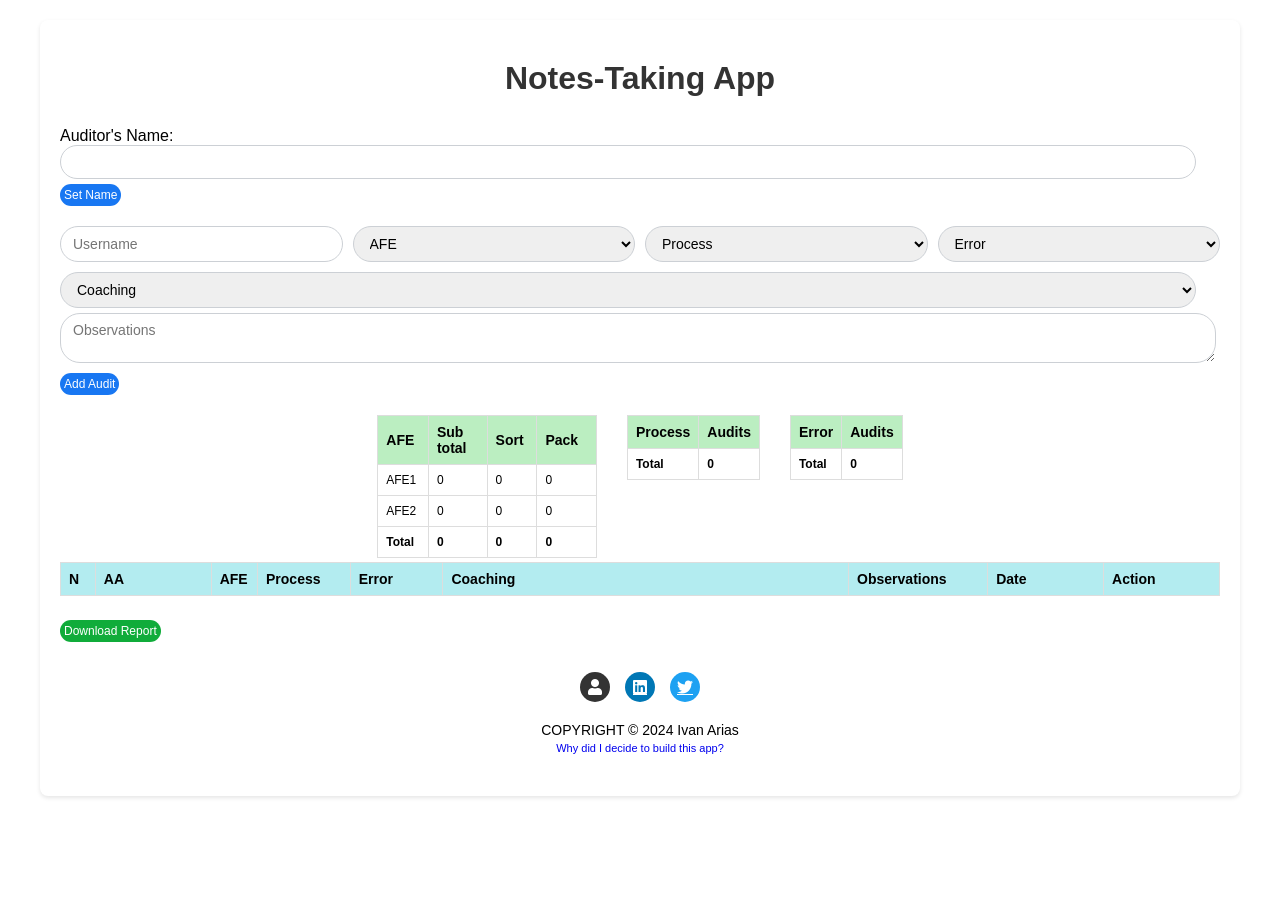
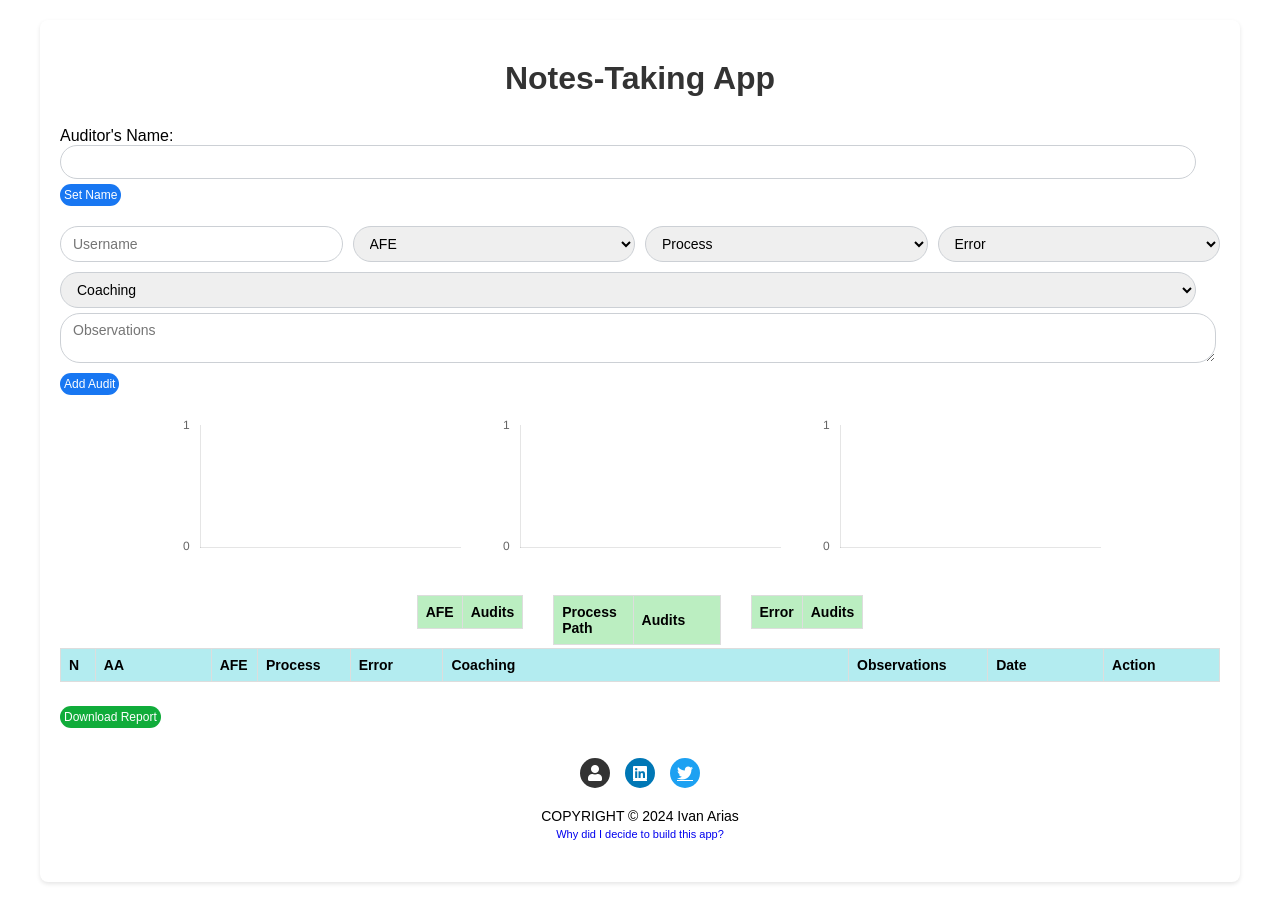
Before and after one commit to hcoco1/todo-list-local-storage, a React (Create React App) app: page / in a window 1280 px wide. Before the commit the page ends 816 px from the top, so only its background shows below. Built offline with nearby package versions, Linux system fonts and the light colour scheme.

Commit message:
charts updated

```diff
--- a/src/components/AuditSummary.css
+++ b/src/components/AuditSummary.css
@@ -2,23 +2,39 @@
 
 .audit-summary-container {
   display: flex;
-  flex-wrap: wrap;
-  gap: 30px; /* Adjust the space between tables as necessary */
-  justify-content: center;
+  flex-direction: column; /* Arrange items in columns */
+  gap: 30px; /* Adjust the space between items */
+  align-items: center; /* Center items horizontally */
+}
+
+.charts-container {
+  display: flex;
+  flex-direction: row; /* Arrange charts in a row */
+  gap: 20px; /* Adjust the space between charts */
+}
+
+.tables-container {
+  display: flex;
+  flex-direction: row; /* Arrange tables in a row */
+  gap: 30px; /* Adjust the space between tables */
+}
+
+.chart,
+.table {
+  flex: 1; /* Each item takes equal space */
 }
 
 .audit-summary-table {
   border-collapse: collapse;
-  width: auto; /* Or specify a width */
-  margin: 0 auto; /* Center the table if there's only one per row */
+  width: auto; /* Adjust table width */
 }
 
-.audit-summary-table th, .audit-summary-table td {
-  border: 1px solid #ddd; /* Optional: adds border to cells */
+.audit-summary-table th,
+.audit-summary-table td {
+  border: 1px solid #ddd;
   padding: 8px;
 }
 
 .audit-summary-table th {
-  text-align: left;
-  background-color: #bbeec1; /* Optional: styles the header row */
+  background-color: #bbeec1;
 }
--- a/src/components/AuditSummary.js
+++ b/src/components/AuditSummary.js
@@ -1,116 +1,300 @@
-import React from 'react';
+import React, { useEffect, useRef } from 'react';
+import Chart from 'chart.js/auto';
 import './AuditSummary.css';
 
 const AuditSummary = ({ todos }) => {
   const calculateTotals = (key) => todos.reduce((acc, todo) => {
     const keyValue = todo[key];
     if (acc[keyValue]) {
-      acc[keyValue] += 1;
+      acc[keyValue].total += 1;
     } else {
-      acc[keyValue] = 1;
+      acc[keyValue] = { total: 1, sort: 0, pack: 0 };
+    }
+    if (todo.processPath === 'Induct' || todo.processPath === 'Rebin') {
+      acc[keyValue].sort += 1;
+    } else if (todo.processPath === 'Pack' || todo.processPath === 'Pack-other' || todo.processPath === 'Smartpac') {
+      acc[keyValue].pack += 1;
     }
     return acc;
   }, {});
-
-  const calculateSortAndPackForAFE = (afe) => {
-    return todos.filter(todo => todo.afe === afe).reduce((acc, todo) => {
-      if (todo.processPath === 'Induct' || todo.processPath === 'Rebin') {
-        acc.Sort = (acc.Sort || 0) + 1;
-      } else if (todo.processPath === 'Pack' || todo.processPath === 'Pack-other' || todo.processPath === 'Smartpac') {
-        acc.Pack = (acc.Pack || 0) + 1;
-      }
-      return acc;
-    }, {});
-  };
 
   const afeTotals = calculateTotals('afe');
   const processPathTotals = calculateTotals('processPath');
   const errorTotals = calculateTotals('error');
 
-  const renderAFEWithSortAndPackTable = (data) => {
-    const sortAndPackAFE1 = calculateSortAndPackForAFE('AFE1');
-    const sortAndPackAFE2 = calculateSortAndPackForAFE('AFE2');
+  const afeChartRef = useRef(null);
+  const processPathChartRef = useRef(null);
+  const errorTypeChartRef = useRef(null);
+  const afeChartInstanceRef = useRef(null);
+  const processPathChartInstanceRef = useRef(null);
+  const errorTypeChartInstanceRef = useRef(null);
 
-    // Calculate the total counts for AFE1 and AFE2
-    const totalAFE1AndAFE2 = (data['AFE1'] || 0) + (data['AFE2'] || 0);
-    const totalSort = (sortAndPackAFE1.Sort || 0) + (sortAndPackAFE2.Sort || 0);
-    const totalPack = (sortAndPackAFE1.Pack || 0) + (sortAndPackAFE2.Pack || 0);
+  useEffect(() => {
+    const renderChart = (chartRef, chartData, chartOptions) => {
+      const context = chartRef.current.getContext('2d');
+      return new Chart(context, {
+        type: 'bar',
+        data: chartData,
+        options: chartOptions
+      });
+    };
 
+    const renderAFEChart = () => {
+      if (afeChartInstanceRef.current) {
+        afeChartInstanceRef.current.destroy();
+      }
+
+      const chartData = {
+        labels: Object.keys(afeTotals),
+        datasets: [{
+          label: 'Total Audits',
+          backgroundColor: 'rgba(255, 99, 132, 0.2)',
+          borderColor: 'rgba(255, 99, 132, 1)',
+          borderWidth: 1,
+          data: Object.values(afeTotals).map(entry => entry.total)
+        }]
+      };
+
+      const chartOptions = {
+        plugins: {
+          legend: {
+            display: false // Hide the legend
+          }
+        },
+        scales: {
+          y: {
+            grid: {
+              display: false // Hide the vertical grid lines
+            },
+            beginAtZero: true,
+            ticks: {
+              stepSize: 1,
+              precision: 0 // Display only integer values on the y-axis
+            }
+          },
+          x: {
+            grid: {
+              display: false // Hide the vertical grid lines
+            }
+          }
+        },
+        elements: {
+          bar: {
+            backgroundColor: 'rgba(154, 162, 235, 0.1)', // Set the background color of the bars
+            borderColor: 'rgba(54, 162, 235, 1)', // Set the border color of the bars
+            borderWidth: 3 // Adjust the width of the bars as needed
+          }
+        },
+        layout: {
+          padding: {
+            left: 10,
+            right: 10,
+            top: 10,
+            bottom: 10
+          }
+        }
+      };
+
+
+
+
+
+      afeChartInstanceRef.current = renderChart(afeChartRef, chartData, chartOptions);
+    };
+
+    const renderProcessPathChart = () => {
+      if (processPathChartInstanceRef.current) {
+        processPathChartInstanceRef.current.destroy();
+      }
+
+      const chartData = {
+        labels: Object.keys(processPathTotals),
+        datasets: [{
+
+          backgroundColor: 'rgba(54, 162, 235, 0.2)',
+          borderColor: 'rgba(54, 162, 235, 1)',
+          borderWidth: 1,
+          data: Object.values(processPathTotals).map(entry => entry.total)
+        }]
+      };
+
+      const chartOptions = {
+        plugins: {
+          legend: {
+            display: false // Hide the legend
+          }
+        },
+        scales: {
+          y: {
+            grid: {
+              display: false // Hide the vertical grid lines
+            },
+            beginAtZero: true,
+            ticks: {
+              stepSize: 1,
+              precision: 0 // Display only integer values on the y-axis
+            }
+          },
+          x: {
+            grid: {
+              display: false // Hide the vertical grid lines
+            }
+          }
+        },
+        elements: {
+          bar: {
+            backgroundColor: 'rgba(54, 162, 235, 0.8)', // Set the background color of the bars
+            borderColor: 'rgba(54, 162, 235, 1)', // Set the border color of the bars
+            borderWidth: 2 // Adjust the width of the bars as needed
+          }
+        },
+        layout: {
+          padding: {
+            left: 10,
+            right: 10,
+            top: 10,
+            bottom: 10
+          }
+        }
+      };
+
+
+
+
+      processPathChartInstanceRef.current = renderChart(processPathChartRef, chartData, chartOptions);
+    };
+
+    const renderErrorTypeChart = () => {
+      if (errorTypeChartInstanceRef.current) {
+        errorTypeChartInstanceRef.current.destroy();
+      }
+
+      const chartData = {
+        labels: Object.keys(errorTotals),
+        datasets: [{
+
+          backgroundColor: 'rgba(255, 206, 86, 0.2)',
+          borderColor: 'rgba(255, 206, 86, 1)',
+          borderWidth: 1,
+          data: Object.values(errorTotals).map(entry => entry.total)
+        }]
+      };
+
+      const chartOptions = {
+        plugins: {
+          legend: {
+            display: false // Hide the legend
+          }
+        },
+        scales: {
+          y: {
+            grid: {
+              display: false // Hide the vertical grid lines
+            },
+            beginAtZero: true,
+            ticks: {
+              stepSize: 1,
+              precision: 0 // Display only integer values on the y-axis
+            }
+          },
+          x: {
+            grid: {
+              display: false // Hide the vertical grid lines
+            }
+          }
+        },
+        elements: {
+          bar: {
+            backgroundColor: 'rgba(54, 162, 235, 0.8)', // Set the background color of the bars
+            borderColor: 'rgba(54, 162, 235, 1)', // Set the border color of the bars
+            borderWidth: 2 // Adjust the width of the bars as needed
+          }
+        },
+        layout: {
+          padding: {
+            left: 10,
+            right: 10,
+            top: 10,
+            bottom: 10
+          }
+        }
+      };
+
+
+
+
+
+      errorTypeChartInstanceRef.current = renderChart(errorTypeChartRef, chartData, chartOptions);
+    };
+
+    renderAFEChart();
+    renderProcessPathChart();
+    renderErrorTypeChart();
+  }, [afeTotals, processPathTotals, errorTotals]);
+
+  const renderTable = (data, title) => {
     return (
       <div>
 
         <table className="audit-summary-table">
           <thead>
             <tr>
-              <th>AFE</th>
-              <th>Sub total</th>
-              <th>Sort</th>
-              <th>Pack</th>
+              <th>{title}</th>
+              <th>Audits</th>
             </tr>
           </thead>
           <tbody>
-            <tr>
-              <td>AFE1</td>
-              <td>{data['AFE1'] || 0}</td>
-              <td>{sortAndPackAFE1.Sort || 0}</td>
-              <td>{sortAndPackAFE1.Pack || 0}</td>
-            </tr>
-            <tr>
-              <td>AFE2</td>
-              <td>{data['AFE2'] || 0}</td>
-              <td>{sortAndPackAFE2.Sort || 0}</td>
-              <td>{sortAndPackAFE2.Pack || 0}</td>
-            </tr>
-            {/* Add a row for total counts */}
-            <tr>
-              <td><strong>Total</strong></td>
-              <td><strong>{totalAFE1AndAFE2}</strong></td>
-              <td><strong>{totalSort}</strong></td>
-              <td><strong>{totalPack}</strong></td>
-            </tr>
+            {Object.entries(data).map(([key, value]) => (
+              <tr key={key}>
+                <td>{key}</td>
+                <td>{value.total}</td>
+              </tr>
+            ))}
           </tbody>
         </table>
       </div>
     );
   };
 
+
+
   return (
-    <div className="audit-summary-container">
-      {renderAFEWithSortAndPackTable(afeTotals)}
-      {renderTable(processPathTotals, 'Process')}
+<div className="audit-summary-container">
+  <div className="charts-container">
+    <div className="chart">
+      <canvas ref={afeChartRef}></canvas>
+    </div>
+    <div className="chart">
+      <canvas ref={processPathChartRef}></canvas>
+    </div>
+    <div className="chart">
+      <canvas ref={errorTypeChartRef}></canvas>
+    </div>
+  </div>
+  <div className="tables-container">
+    <div>
+
+      {renderTable(afeTotals, 'AFE')}
+    </div>
+    <div>
+      {renderTable(processPathTotals, 'Process Path')}
+    </div>
+    <div>
       {renderTable(errorTotals, 'Error')}
     </div>
+  </div>
+</div>
+
+
+
+
+
   );
-};
 
-const renderTable = (data, title) => {
-  const totalCounts = Object.values(data).reduce((acc, currentValue) => acc + currentValue, 0);
 
-  return (
-    <div>
 
-      <table className="audit-summary-table">
-        <thead>
-          <tr>
-            <th>{title}</th>
-            <th>Audits</th>
-          </tr>
-        </thead>
-        <tbody>
-          {Object.entries(data).map(([key, value]) => (
-            <tr key={key}>
-              <td>{key}</td>
-              <td>{value}</td>
-            </tr>
-          ))}
-          <tr>
-            <td><strong>Total</strong></td>
-            <td><strong>{totalCounts}</strong></td>
-          </tr>
-        </tbody>
-      </table>
-    </div>
-  );
+
+
 };
 
 export default AuditSummary;
```
